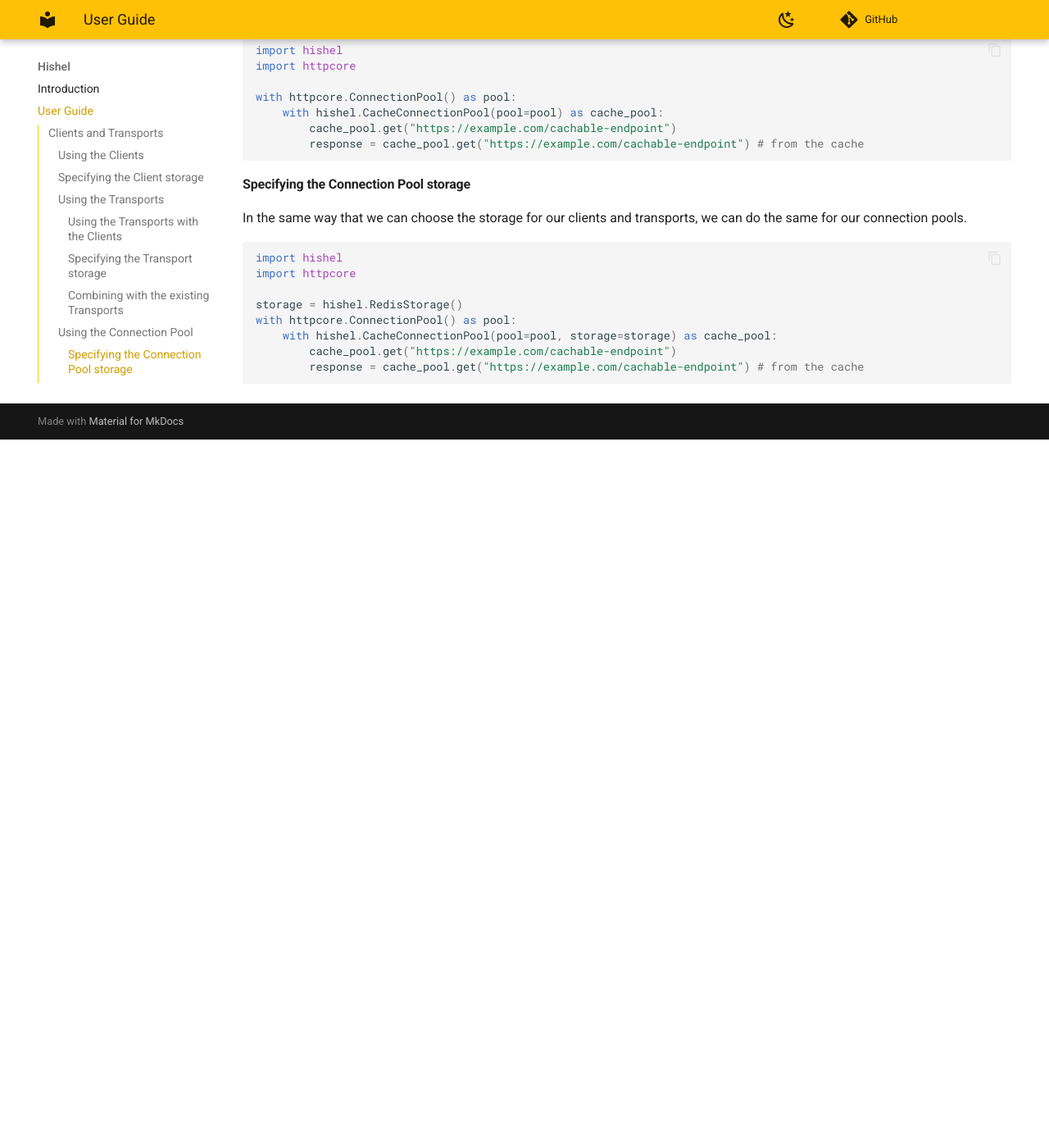
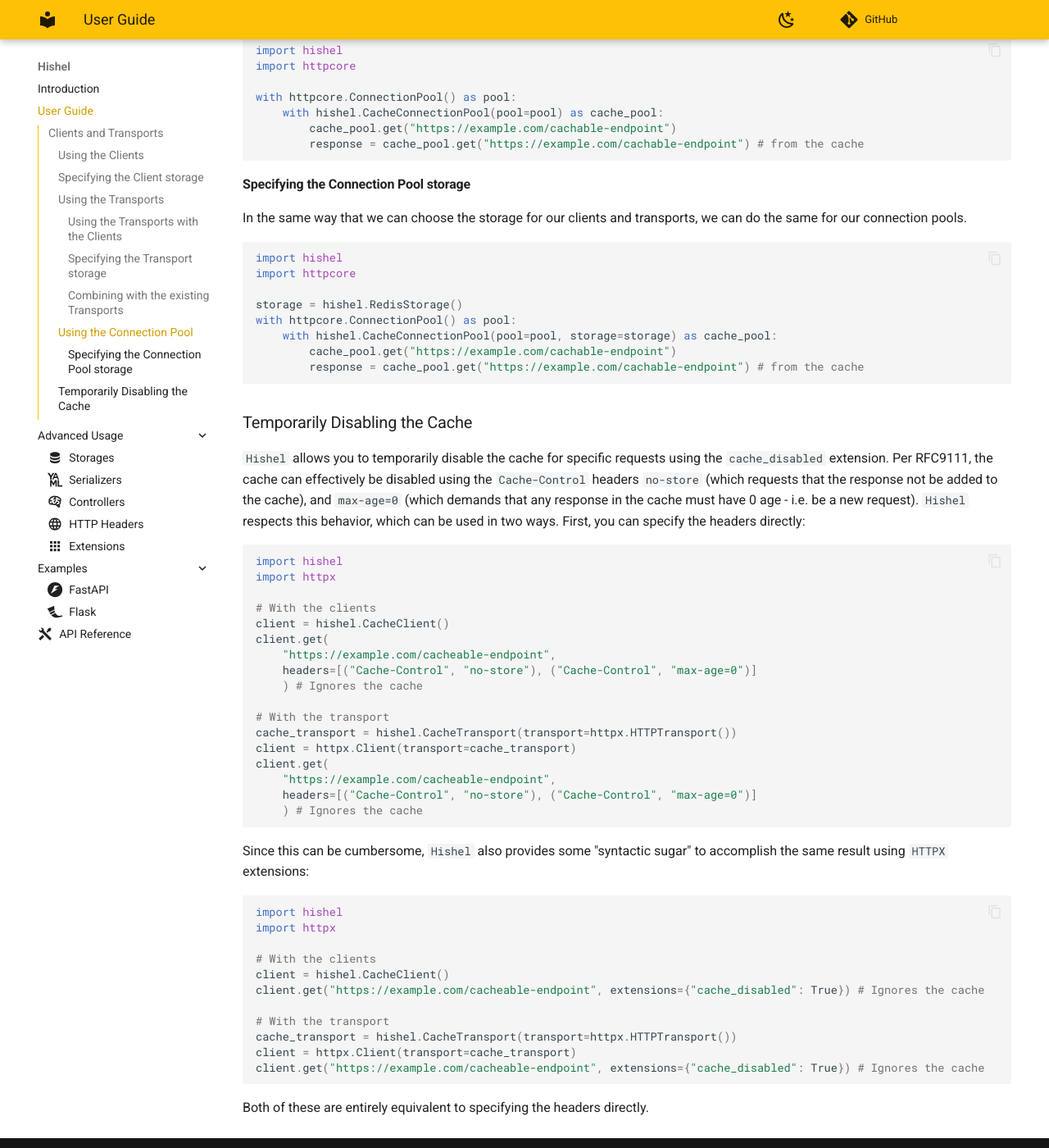
Before and after one commit to karpetrosyan/hishel, an MkDocs documentation site: the page built from docs/userguide.md, in a window 1280 px wide and 1400 px high, scrolled down 4127 px. Shown: the whole window at 82% size. Built offline with MkDocs 1.6.1 and Material for MkDocs 9.7.7, drawn with Linux system fonts in a browser that asks for light colours; comment, search, counter and statistics services are not loaded; before the commit the page ends 4663 px from its top, so only the background shows below that.

Commit message:
Add cache_disabled extension (#109)
* Add cache_disabled extension

* Add test and implementation for httpcore

* Add extensions section

* revise changelog and document extensions

* Update CHANGELOG.md

Co-authored-by: Kar Petrosyan <92274156+karpetrosyan@users.noreply.github.com>

* update and simplify extension docs

---------

Co-authored-by: karpetrosyan <kar.petrosyanpy@gmail.com>
Co-authored-by: Kar Petrosyan <92274156+karpetrosyan@users.noreply.github.com>

````diff
--- a/docs/userguide.md
+++ b/docs/userguide.md
@@ -211,3 +211,49 @@
         cache_pool.get("https://example.com/cachable-endpoint")
         response = cache_pool.get("https://example.com/cachable-endpoint") # from the cache
 ```
+
+### Temporarily Disabling the Cache
+
+`Hishel` allows you to temporarily disable the cache for specific requests using the `cache_disabled` extension.
+Per RFC9111, the cache can effectively be disabled using the `Cache-Control` headers `no-store` (which requests that the response not be added to the cache),
+and `max-age=0` (which demands that any response in the cache must have 0 age - i.e. be a new request). `Hishel` respects this behavior, which can be
+used in two ways. First, you can specify the headers directly:
+
+```python
+import hishel
+import httpx
+
+# With the clients
+client = hishel.CacheClient()
+client.get(
+    "https://example.com/cacheable-endpoint",
+    headers=[("Cache-Control", "no-store"), ("Cache-Control", "max-age=0")]
+    ) # Ignores the cache
+
+# With the transport
+cache_transport = hishel.CacheTransport(transport=httpx.HTTPTransport())
+client = httpx.Client(transport=cache_transport)
+client.get(
+    "https://example.com/cacheable-endpoint",
+    headers=[("Cache-Control", "no-store"), ("Cache-Control", "max-age=0")]
+    ) # Ignores the cache
+
+```
+
+Since this can be cumbersome, `Hishel` also provides some "syntactic sugar" to accomplish the same result using `HTTPX` extensions:
+
+```python
+import hishel
+import httpx
+
+# With the clients
+client = hishel.CacheClient()
+client.get("https://example.com/cacheable-endpoint", extensions={"cache_disabled": True}) # Ignores the cache
+
+# With the transport
+cache_transport = hishel.CacheTransport(transport=httpx.HTTPTransport())
+client = httpx.Client(transport=cache_transport)
+client.get("https://example.com/cacheable-endpoint", extensions={"cache_disabled": True}) # Ignores the cache
+
+```
+Both of these are entirely equivalent to specifying the headers directly.
--- a/mkdocs.yml
+++ b/mkdocs.yml
@@ -56,6 +56,7 @@
     - Serializers: advanced/serializers.md
     - Controllers: advanced/controllers.md
     - HTTP Headers: advanced/http_headers.md
+    - Extensions: advanced/extensions.md
   - Examples:
     - FastAPI: examples/fastapi.md
     - Flask: examples/flask.md
````
Also changed, not shown: CHANGELOG.md (+1 -0 lines), docs/advanced/extensions.md (added, +75 -0 lines), 8 other files.
